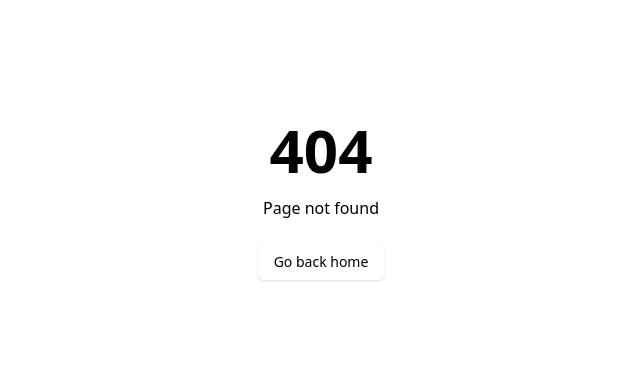
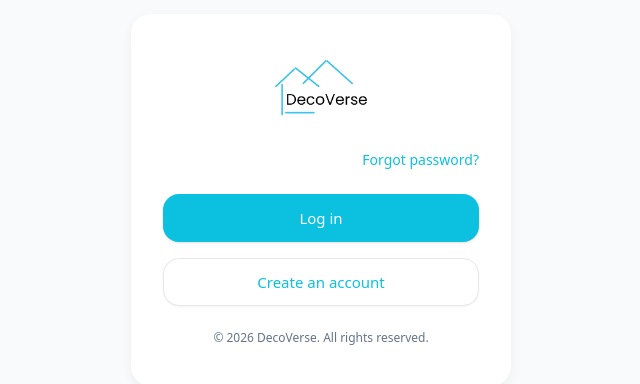
Before and after one commit to binhnexusx/DecoVerse-Frontend, a React (Vite) app: page /login in a window 1280 px wide. Before the commit this address had no page. Shown: the part 200-584 px from the top of the page, without its empty margins (319-959 px from the left). Built offline with nearby package versions, Linux system fonts and the light colour scheme.

Commit message:
feat: add login UI

```diff
--- /dev/null
+++ b/src/components/ui/card.tsx
@@ -0,0 +1,76 @@
+import * as React from "react"
+
+import { cn } from "@/lib/utils"
+
+const Card = React.forwardRef<
+  HTMLDivElement,
+  React.HTMLAttributes<HTMLDivElement>
+>(({ className, ...props }, ref) => (
+  <div
+    ref={ref}
+    className={cn(
+      "rounded-xl border bg-card text-card-foreground shadow",
+      className
+    )}
+    {...props}
+  />
+))
+Card.displayName = "Card"
+
+const CardHeader = React.forwardRef<
+  HTMLDivElement,
+  React.HTMLAttributes<HTMLDivElement>
+>(({ className, ...props }, ref) => (
+  <div
+    ref={ref}
+    className={cn("flex flex-col space-y-1.5 p-6", className)}
+    {...props}
+  />
+))
+CardHeader.displayName = "CardHeader"
+
+const CardTitle = React.forwardRef<
+  HTMLDivElement,
+  React.HTMLAttributes<HTMLDivElement>
+>(({ className, ...props }, ref) => (
+  <div
+    ref={ref}
+    className={cn("font-semibold leading-none tracking-tight", className)}
+    {...props}
+  />
+))
+CardTitle.displayName = "CardTitle"
+
+const CardDescription = React.forwardRef<
+  HTMLDivElement,
+  React.HTMLAttributes<HTMLDivElement>
+>(({ className, ...props }, ref) => (
+  <div
+    ref={ref}
+    className={cn("text-sm text-muted-foreground", className)}
+    {...props}
+  />
+))
+CardDescription.displayName = "CardDescription"
+
+const CardContent = React.forwardRef<
+  HTMLDivElement,
+  React.HTMLAttributes<HTMLDivElement>
+>(({ className, ...props }, ref) => (
+  <div ref={ref} className={cn("p-6 pt-0", className)} {...props} />
+))
+CardContent.displayName = "CardContent"
+
+const CardFooter = React.forwardRef<
+  HTMLDivElement,
+  React.HTMLAttributes<HTMLDivElement>
+>(({ className, ...props }, ref) => (
+  <div
+    ref={ref}
+    className={cn("flex items-center p-6 pt-0", className)}
+    {...props}
+  />
+))
+CardFooter.displayName = "CardFooter"
+
+export { Card, CardHeader, CardFooter, CardTitle, CardDescription, CardContent }
--- a/src/pages/HomePage.tsx
+++ b/src/pages/HomePage.tsx
@@ -50,7 +50,7 @@ function StatCard({
   color: string;
 }) {
   return (
-    <div className="flex items-center justify-between rounded-xl bg-white p-5">
+    <div className="flex items-center justify-between rounded-xl bg-surface p-5 shadow-card">
       <div>
         <div className="text-2xl font-bold">{value ?? 0}</div>
         <div className="text-sm text-muted-foreground">{label}</div>
@@ -68,11 +68,14 @@ function StatCard({
   );
 }
 
+const STATUS_STYLES: Record<string, string> = {
+  [PROJECT_STATUS.Completed]: "bg-green-100 text-green-600",
+  [PROJECT_STATUS.InProgress]: "bg-blue-100 text-blue-600",
+};
+
 function ProjectCard({ project }: { project: Project }) {
-  const isCompleted = project.status === PROJECT_STATUS.Completed;
-
   return (
-    <div className="overflow-hidden rounded-xl bg-white">
+    <div className="overflow-hidden rounded-xl bg-surface shadow-card transition hover:shadow-soft">
       <div className="relative">
         <img
           src={project.image}
@@ -83,9 +86,7 @@ function ProjectCard({ project }: { project: Project }) {
         <span
           className={cn(
             "absolute right-3 top-3 rounded-full px-3 py-1 text-xs font-medium",
-            isCompleted
-              ? "bg-green-100 text-green-600"
-              : "bg-blue-100 text-blue-600"
+            STATUS_STYLES[project.status]
           )}
         >
           {project.status}
@@ -126,7 +127,6 @@ export default function Home() {
 
   return (
     <div className="space-y-8">
-      {" "}
       <Header title="Home" subtitle="Welcome to the homepage!" />
       <div className="space-y-6 px-8">
         <div className="grid grid-cols-1 gap-6 md:grid-cols-3">
@@ -144,8 +144,8 @@ export default function Home() {
         <div className="flex items-center justify-between">
           <h2 className="text-lg font-semibold">Recent Projects</h2>
 
-          <Button className="rounded-full bg-cyan-500 hover:bg-cyan-600 text-white">
-            <Plus className="mr-2 h-4 w-4 text-white" />
+          <Button className="rounded-full">
+            <Plus className="mr-2 h-4 w-4" />
             New Project
           </Button>
         </div>
--- /dev/null
+++ b/src/pages/LoginPage.tsx
@@ -0,0 +1,34 @@
+import { Button } from "@/components/ui/button";
+
+export default function LoginPage() {
+  return (
+    <div className="flex min-h-screen items-center justify-center bg-background">
+      <div className="w-[380px] rounded-2xl bg-surface px-8 py-10 shadow-card">
+        <div className="mb-8 flex justify-center">
+          <img src="/assets/logo.png" alt="DecoVerse" className="h-16 w-auto" />
+        </div>
+
+        <div className="mb-6 text-right text-sm">
+          <button className="text-primary hover:underline">
+            Forgot password?
+          </button>
+        </div>
+
+        <Button className="h-12 w-full rounded-xl bg-primary text-primary-foreground text-base hover:bg-primary-600">
+          Log in
+        </Button>
+
+        <Button
+          variant="outline"
+          className="mt-4 h-12 w-full rounded-xl border-border text-base text-primary bg-surface hover:bg-accent"
+        >
+          Create an account
+        </Button>
+
+        <p className="mt-6 text-center text-xs text-muted-foreground">
+          © 2026 DecoVerse. All rights reserved.
+        </p>
+      </div>
+    </div>
+  );
+}
--- a/src/routes/AppRouter.tsx
+++ b/src/routes/AppRouter.tsx
@@ -2,10 +2,12 @@ import { Routes, Route } from "react-router-dom";
 import MainLayout from "@/layouts/MainLayout";
 import HomePage from "@/pages/HomePage";
 import NotFound from "@/pages/NotFound";
+import LoginPage from "@/pages/LoginPage";
 
 function AppRouter() {
   return (
     <Routes>
+      <Route path="/login" element={<LoginPage />} />
       <Route element={<MainLayout />}>
         <Route path="/" element={<HomePage />} />
       </Route>
--- a/tailwind.config.js
+++ b/tailwind.config.js
@@ -1,35 +1,58 @@
 /** @type {import('tailwindcss').Config} */
 export default {
   darkMode: ["class"],
-  content: ["./index.html", "./src/**/*.{js,ts,jsx,tsx}"],
+  content: ["./index.html", "./src/**/*.{ts,tsx}"],
   theme: {
     extend: {
       colors: {
-        border: "hsl(var(--border))",
-        background: "hsl(var(--background))",
-        foreground: "hsl(var(--foreground))",
+        background: "#f8fafc",
+        surface: "#ffffff",
+        foreground: "#0f172a",
 
-        sidebar: {
-          DEFAULT: "hsl(var(--sidebar-background))",
-          foreground: "hsl(var(--sidebar-foreground))",
-          primary: "hsl(var(--sidebar-primary))",
-          "primary-foreground": "hsl(var(--sidebar-primary-foreground))",
-          accent: "hsl(var(--sidebar-accent))",
-          "accent-foreground": "hsl(var(--sidebar-accent-foreground))",
-          border: "hsl(var(--sidebar-border))",
-          ring: "hsl(var(--sidebar-ring))",
+        primary: {
+          DEFAULT: "#0CC0DF",
+          100: "#e6f9fd",
+          500: "#0CC0DF",
+          600: "#0aaac4",
+          foreground: "#ffffff",
         },
-        primary: {
-          default: "#0CC0DF",
-          foreground: "hsl(var(--primary-foreground))",
+
+        accent: "#e6f9fd",
+
+        muted: {
+          DEFAULT: "#f1f5f9",
+          foreground: "#64748b",
         },
-        secondary: {
-          default: "#0CC0DF/10",
-          foreground: "hsl(var(--secondary-foreground))",
-        },
-        muted: {
-          DEFAULT: "#E5E7EB",
-          foreground: "hsl(var(--muted-foreground))",
+
+        border: "#e5e7eb",
+        ring: "#0CC0DF",
+      },
+
+      borderRadius: {
+        lg: "12px",
+        xl: "16px",
+        "2xl": "20px",
+      },
+
+      boxShadow: {
+        soft: "0 8px 24px rgba(0,0,0,0.06)",
+        card: "0 4px 12px rgba(0,0,0,0.05)",
+      },
+
+      fontSize: {
+        xs: ["12px", "16px"],
+        sm: ["14px", "20px"],
+        base: ["15px", "22px"],
+        lg: ["18px", "26px"],
+        xl: ["20px", "28px"],
+      },
+
+      container: {
+        center: true,
+        padding: "2rem",
+        screens: {
+          xl: "1280px",
+          "2xl": "1400px",
         },
       },
     },
```
Also changed, not shown: 1 other file (tests, documents, lock files or other folders).
